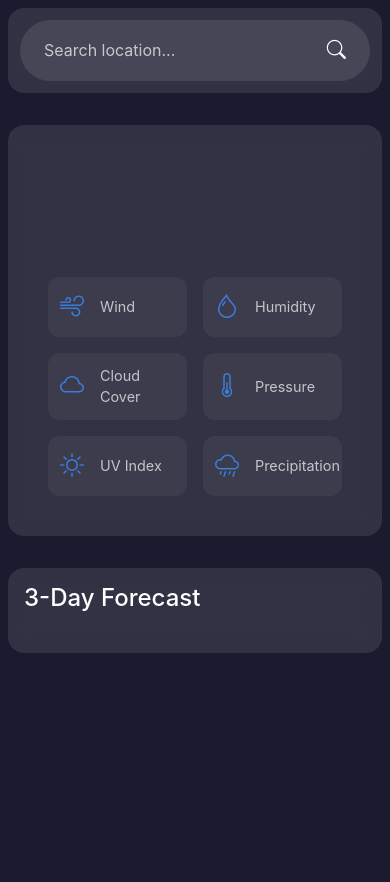
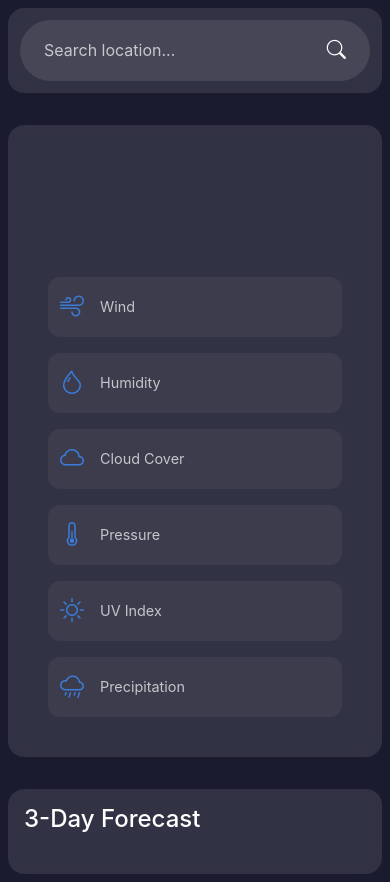
Before and after one commit to sethumvidmal/weather-application, a plain HTML site: page index.html in a window 390 px wide. Before the commit the page ends 844 px from the top, so only its background shows below. Drawn offline with nearby package versions, Linux system fonts and the light colour scheme; no server answers.

Commit message:
fix responsive issue

```diff
--- a/Css/style.css
+++ b/Css/style.css
@@ -270,6 +270,15 @@ body {
   .forecast {
     padding: 1rem;
   }
+
+  .weather-details {
+    grid-template-columns: 1fr;
+    gap: 1rem;
+  }
+
+  .detail-item {
+    padding: 0.75rem;
+  }
 }
 
 .city-search-mode {
```
